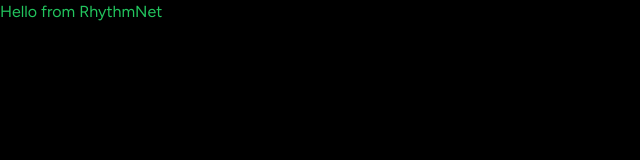
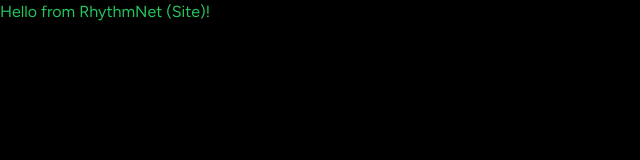
Before and after one commit to AmanYadav1419/final-year-project-nextjs, a Next.js app: page / in a window 1280 px wide. Shown: the top 160 px of the page, without its empty margins (0-640 px from the left). Built offline with nearby package versions, Linux system fonts and the light colour scheme.

Commit message:
finished setting up the enviroment

```diff
--- /dev/null
+++ b/app/(site)/page.tsx
@@ -0,0 +1,7 @@
+import React from "react";
+
+const Home = () => {
+  return <div className="text-green-500">Hello from RhythmNet (Site)!</div>;
+};
+
+export default Home;
--- a/app/page.tsx
+++ /dev/null
@@ -1,9 +0,0 @@
-import React from 'react'
-
-const Home = () => {
-  return (
-    <div className='text-green-500'>Hello from RhythmNet</div>
-  )
-}
-
-export default Home
```
